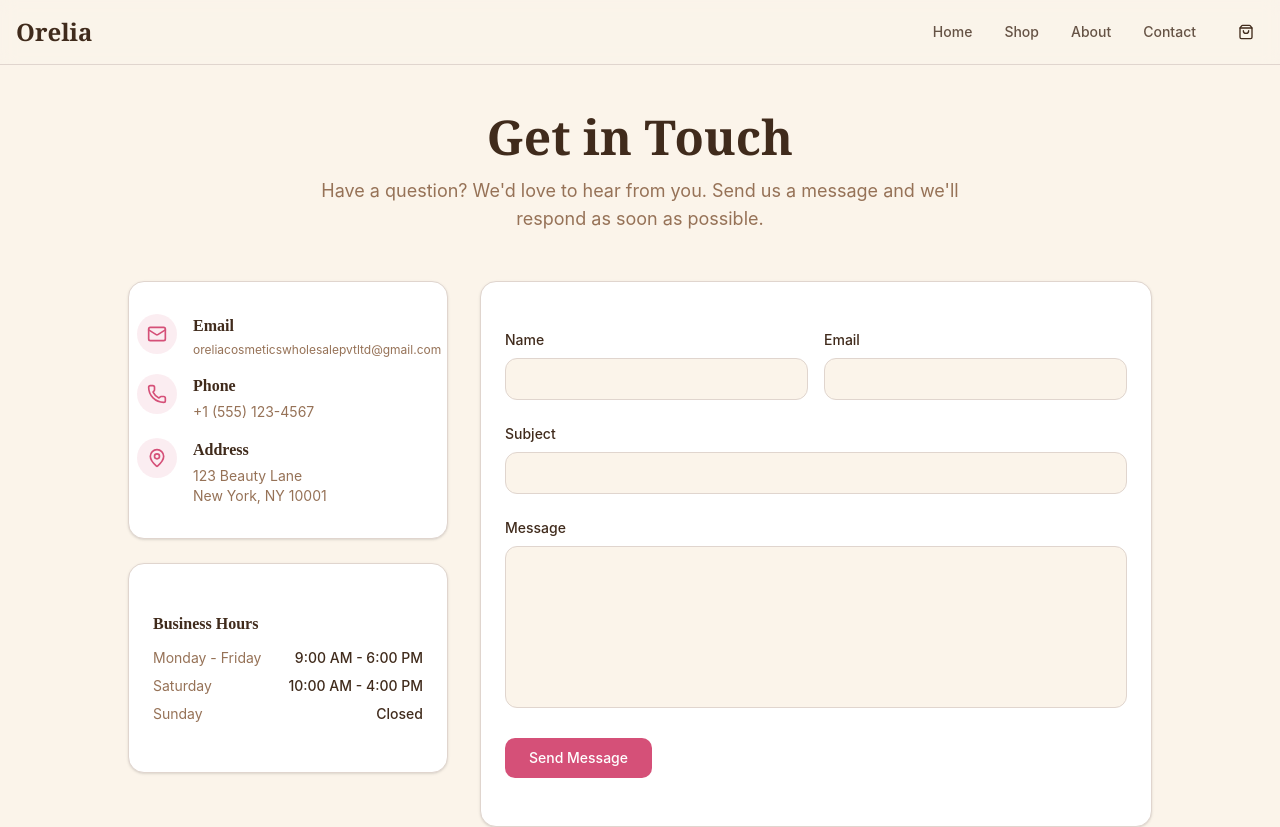
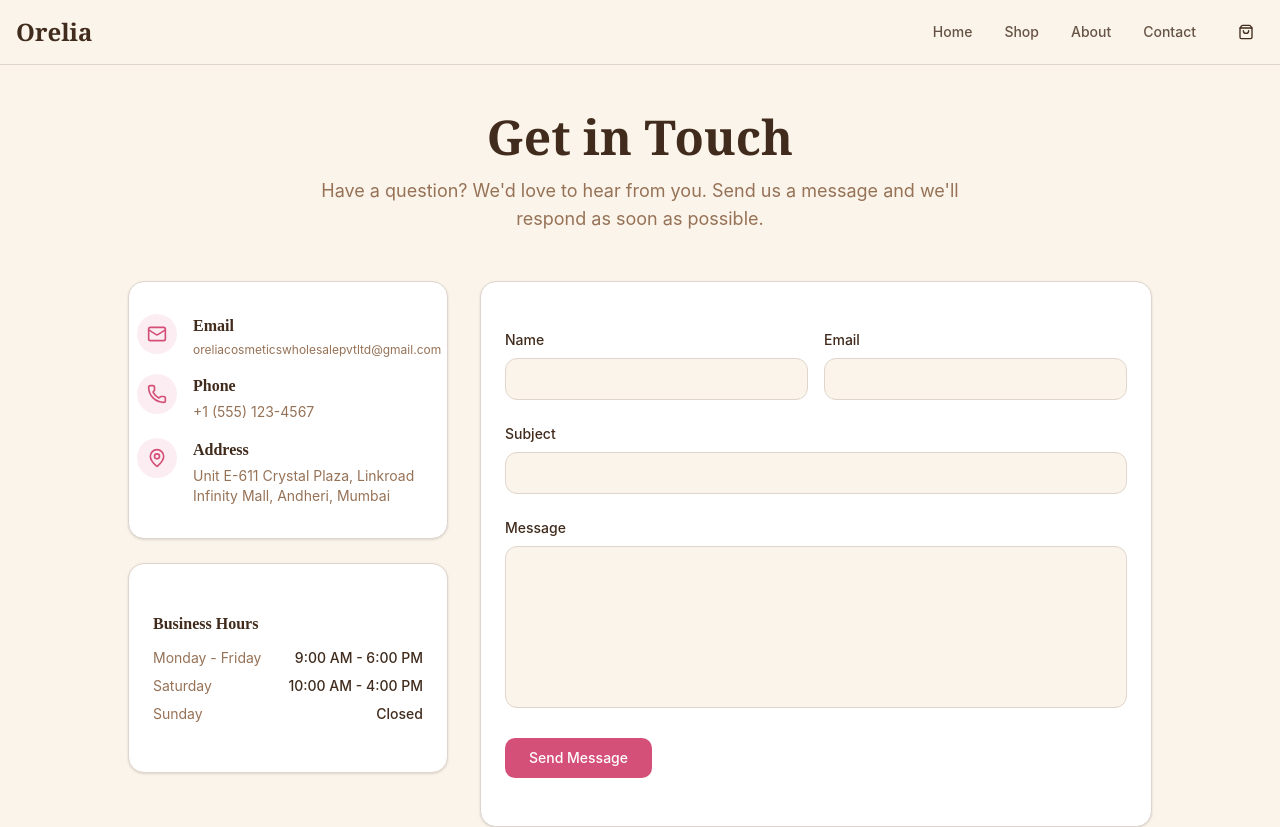
Before and after one commit to Mishrashubham10/orelia, a Next.js app: page /contact in a window 1280 px wide. Shown: the top 827 px of the page. Built offline with nearby package versions, Linux system fonts and the light colour scheme.

Commit message:
address changed

```diff
--- a/app/contact/page.tsx
+++ b/app/contact/page.tsx
@@ -58,9 +58,9 @@ const Contact = () => {
                   <div>
                     <h3 className="font-semibold mb-1">Address</h3>
                     <p className="text-sm text-muted-foreground">
-                      123 Beauty Lane
+                      Unit E-611 Crystal Plaza, Linkroad
                       <br />
-                      New York, NY 10001
+                      Infinity Mall, Andheri, Mumbai
                     </p>
                   </div>
                 </div>
--- a/components/Navbar.tsx
+++ b/components/Navbar.tsx
@@ -20,7 +20,7 @@ const Navbar = () => {
   ];
 
   return (
-    <nav className="sticky top-0 z-50 border-b border-border bg-background/95 backdrop-blur supports-[backdrop-filter]:bg-background/60">
+    <nav className="sticky top-0 z-50 border-b border-border bg-background/95 backdrop-blur supports-backdrop-filter:bg-background/60">
       <div className="container mx-auto px-4">
         <div className="flex h-16 items-center justify-between">
           <Link
```
